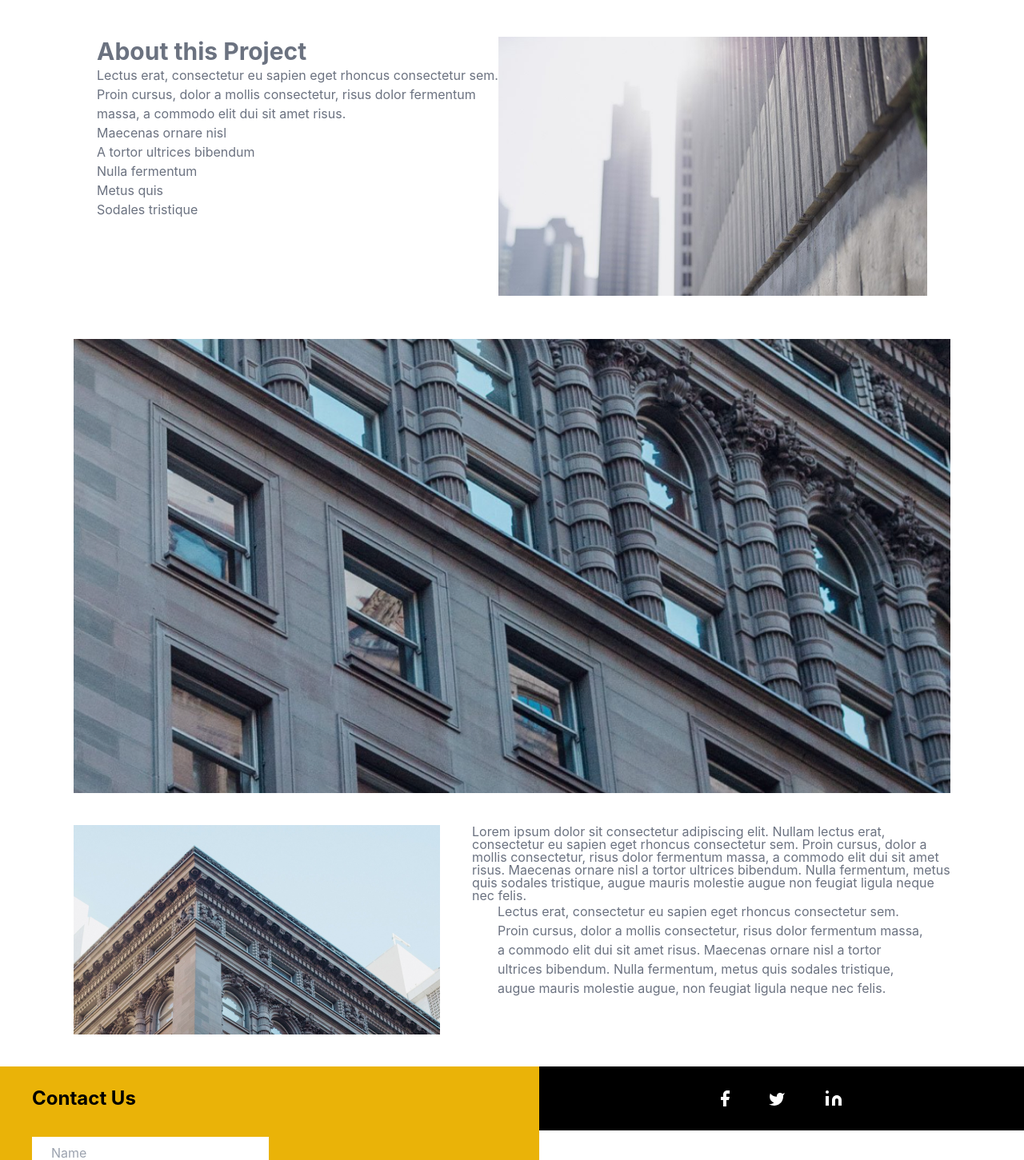
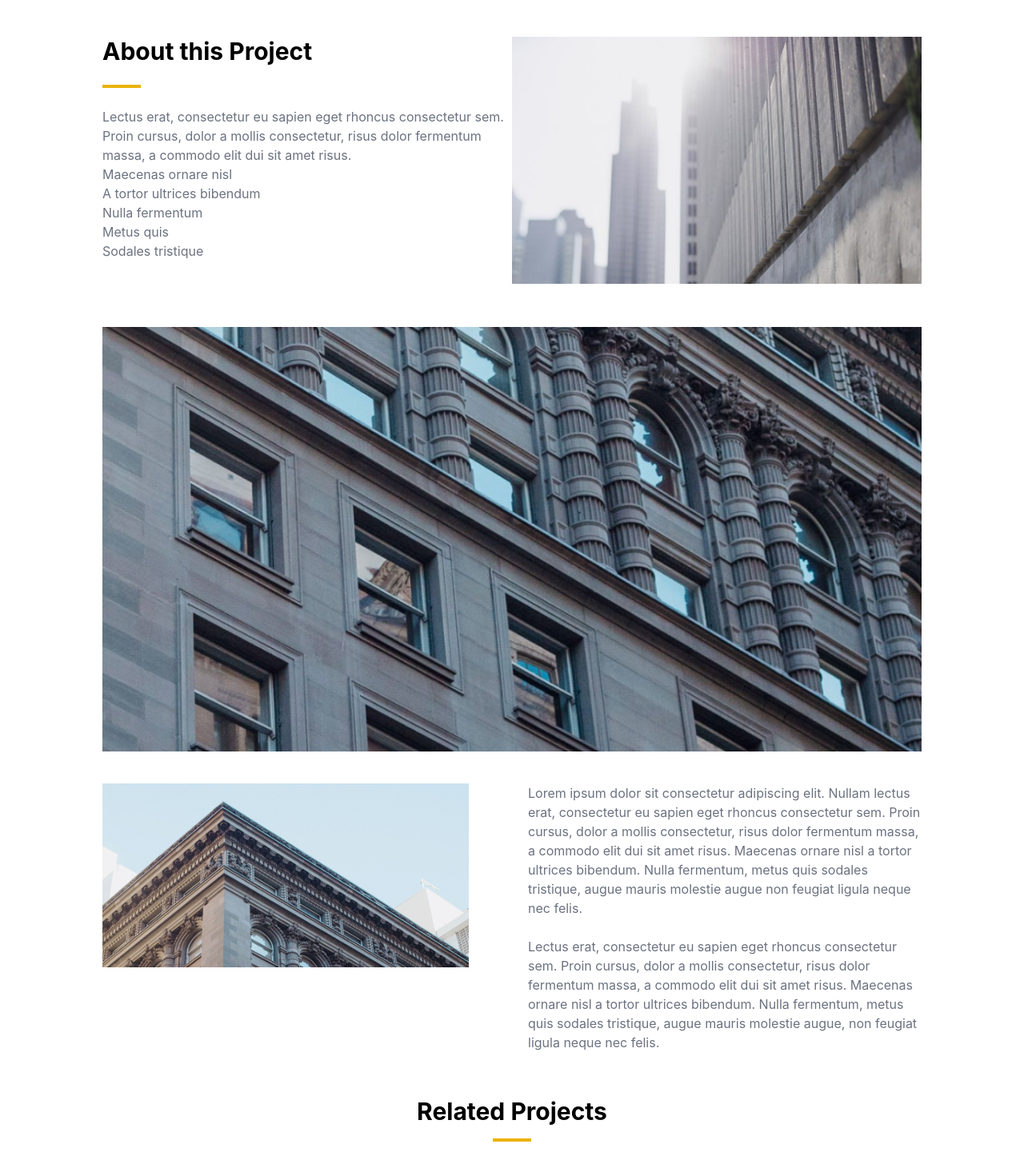
Before and after one commit to Amir9eng/construction, a Next.js app: page /Projects in a window 1280 px wide. Shown: the part 659-2110 px from the top of the page at 80% size. Built offline with nearby package versions, Linux system fonts and the light colour scheme.

Commit message:
Projects Page

```diff
--- a/components/Navbar.js
+++ b/components/Navbar.js
@@ -1,12 +1,13 @@
 import Image from 'next/image'
+import Link from 'next/link'
 import React from 'react'
 
 export default function Navbar () {
   return (
     <nav className='flex justify-between my-8 font-medium px-6'>
-      <h2>Construction Company</h2>
+      <Link href='/'>Construction Company</Link>
       <div className='flex gap-x-6 text-sm'>
-        <p>Project</p>
+        <Link href='/Projects'>Project</Link>
         <p>Blog</p>
         <p>Portfolio</p>
         <p>Service</p>
--- a/components/Title.jsx
+++ b/components/Title.jsx
@@ -1,5 +1,10 @@
-import React from 'react'
+function Title ({ title }) {
+  return (
+    <div>
+      <p className='text-3xl text-center font-bold mt-14 block'>{title}</p>
+      <div className='h-1 bg-yellow-500 w-[3rem] my-4 mx-auto'></div>
+    </div>
+  )
+}
 
-export default function Title ({ title }) {
-  return <p className='text-3xl text-center font-bold mt-14 block'>{title}</p>
-}
+export default Title
--- a/pages/Projects.jsx
+++ b/pages/Projects.jsx
@@ -1,4 +1,6 @@
 import Image from 'next/image'
+import Project from '../components/Project'
+import Title from '../components/Title'
 import DefaultLayout from '../layouts/Default'
 import styles from '../styles/Home.module.css'
 
@@ -30,10 +32,11 @@ export default function Projects () {
           </aside>
         </div>
       </div>
+      <main className='px-[8rem]'>
         <section className='flex justify-center my-12'>
-        <aside className='w-[502px] text-gray-500'>
-          <p className='text-3xl font-bold'>About this Project</p>
-          <span className='h-4 bg-yellow-500 w-12'></span>
+          <aside className='text-gray-500 w-1/2'>
+            <p className='text-3xl font-bold text-black'>About this Project</p>
+            <div className='h-1 bg-yellow-500 w-[3rem] my-6'></div>
             <p className=''>
               Lectus erat, consectetur eu sapien eget rhoncus consectetur sem.
               Proin cursus, dolor a mollis consectetur, risus dolor fermentum
@@ -47,8 +50,13 @@ export default function Projects () {
               <li>Sodales tristique</li>
             </ul>
           </aside>
-        <aside>
-          <Image width={536} height={324} alt='aside' src='/media/aside.png' />
+          <aside className='w-1/2'>
+            <Image
+              width={536}
+              height={324}
+              alt='aside'
+              src='/media/aside.png'
+            />
           </aside>
         </section>
         <section className='flex items-center justify-center'>
@@ -60,14 +68,16 @@ export default function Projects () {
           />
         </section>
         <section className='flex gap-x-10 justify-center my-10'>
+          <div className='w-1/2'>
             <Image
               alt='monarch'
               width={458}
-          height={262}
+              height={230}
               src='/media/monarch2.png'
             />
-        <div>
-          <p className='text-gray-500 w-[598px] leading-4'>
+          </div>
+          <div className='w-1/2'>
+            <p className='text-gray-500'>
               Lorem ipsum dolor sit consectetur adipiscing elit. Nullam lectus
               erat, consectetur eu sapien eget rhoncus consectetur sem. Proin
               cursus, dolor a mollis consectetur, risus dolor fermentum massa, a
@@ -75,16 +85,24 @@ export default function Projects () {
               ultrices bibendum. Nulla fermentum, metus quis sodales tristique,
               augue mauris molestie augue non feugiat ligula neque nec felis.
             </p>
-          <p className='text-gray-500 w-[598px] px-8'>
+            <p className='text-gray-500 mt-6'>
               Lectus erat, consectetur eu sapien eget rhoncus consectetur sem.
               Proin cursus, dolor a mollis consectetur, risus dolor fermentum
               massa, a commodo elit dui sit amet risus. Maecenas ornare nisl a
               tortor ultrices bibendum. Nulla fermentum, metus quis sodales
-            tristique, augue mauris molestie augue, non feugiat ligula neque nec
-            felis.
+              tristique, augue mauris molestie augue, non feugiat ligula neque
+              nec felis.
             </p>
           </div>
         </section>
+        <Title title={'Related Projects'} />
+        <Project title={'Service Title'} />
+        <div className='flex items-center'>
+          <button className='mx-auto my-0 border-black border-4 w-[160px] h-[38px]'>
+            VIEW ALL
+          </button>
+        </div>
+      </main>
     </DefaultLayout>
   )
 }
--- a/pages/index.js
+++ b/pages/index.js
@@ -15,7 +15,6 @@ export default function Home () {
         <meta name='description' content='Generated by create next app' />
         <link rel='icon' href='/favicon.ico' />
       </Head>
-      <main>
       <Navbar />
       <div className={`${styles.construction}`}>
         <div className={`pl-[179px] pt-[93px] ${styles.description}`}>
@@ -24,8 +23,8 @@ export default function Home () {
           </h1>
           <p className='text-white w-2/3'>
             Lorem ipsum dolor sit amet, consectetur adipiscing elit. Ut quis
-              egestas pellentesque libero dolor in diam consequat ut. Mi nibh
-              amet viverra id aliquet neque odio.
+            egestas pellentesque libero dolor in diam consequat ut. Mi nibh amet
+            viverra id aliquet neque odio.
           </p>
           <button className={styles.work}>VIEW OUR WORK</button>
         </div>
@@ -77,6 +76,7 @@ export default function Home () {
           </div>
         </div>
       </div>
+      <main className={styles.main}>
         <div className='flex justify-around my-6'>
           <p className='text-3xl font-bold'>Get a Quote For Your Project</p>
           <button className='border-4 border-yellow-500 px-4 py-2 '>
--- a/styles/Home.module.css
+++ b/styles/Home.module.css
@@ -1,4 +1,4 @@
-.container {
+.main {
     padding: 0 2rem;
 }
 
```
Lines whose indentation alone changed are shown as unchanged.
